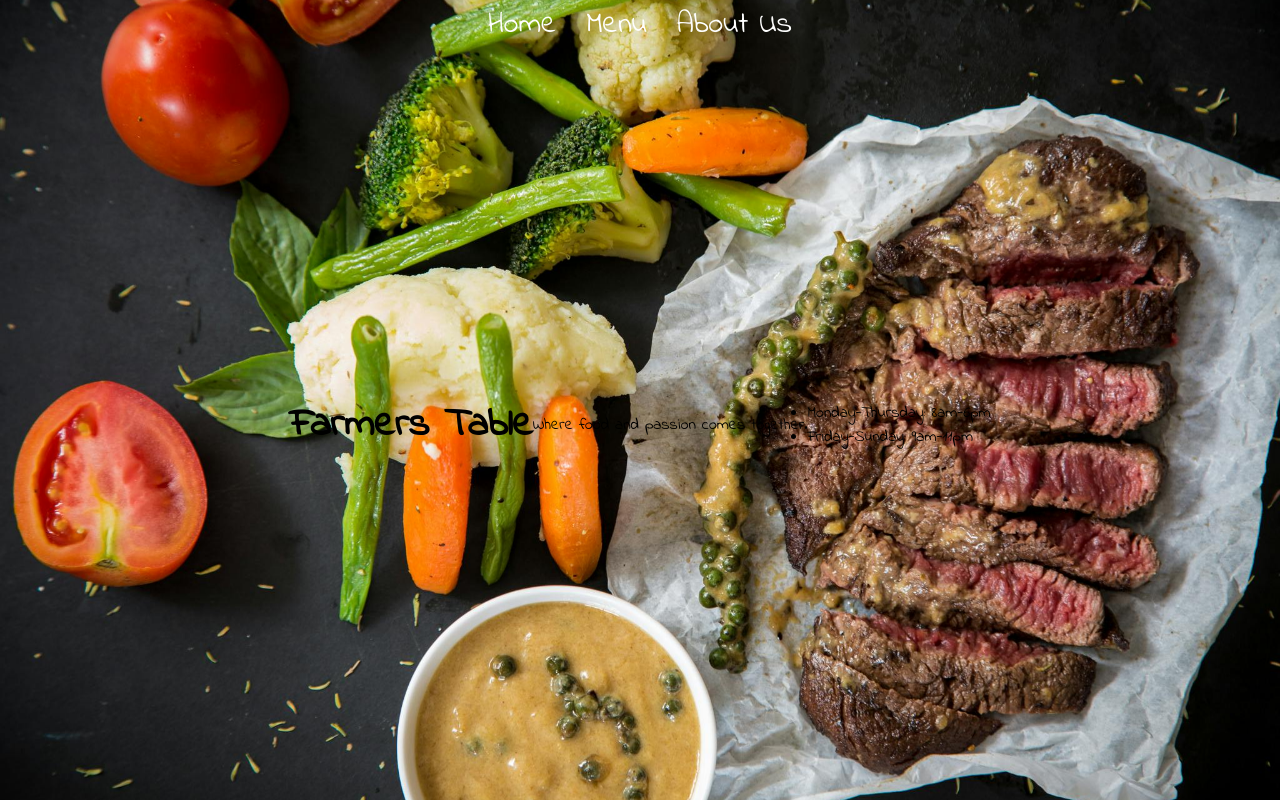
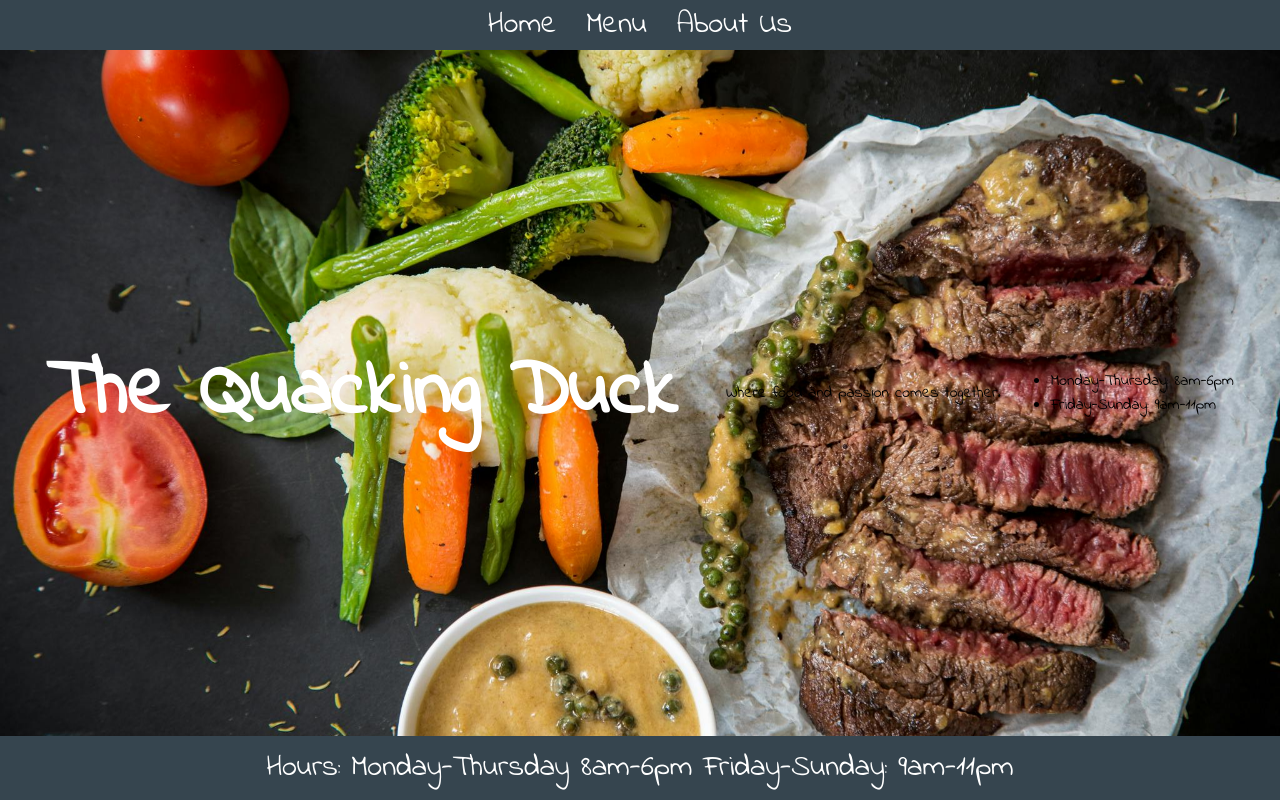
Before and after one commit to hollijay/TOP-Restaurant-Page, a website built with webpack: page src/restaurant.html in a window 1280 px wide. Built offline with nearby package versions, Linux system fonts and the light colour scheme.

Commit message:
minor changes to styling

```diff
--- a/src/page-setup.js
+++ b/src/page-setup.js
@@ -6,7 +6,7 @@ export function loadHomePage(){
     // add header
     const header = document.createElement("H1")
     //add text to header
-    header.textContent = "Farmers Table"
+    header.textContent = "The Quacking Duck"
     //append header to page
     content.appendChild(header)
 
@@ -14,6 +14,7 @@ export function loadHomePage(){
     const firstContainer = document.createElement("div")
     const infoPara = document.createElement("p")
     infoPara.style.whiteSpace = "pre-wrap"
+    infoPara.classList.add()
     let info = `Where food and passion comes together.`
     // let info = `Welcome to farmers table where we pride ourselves in serving fresh local meats and produce!\n
     // We take simple ingredients and elevate them with modern techniques to produce elevated dishes!\n
--- a/src/restaurant.html
+++ b/src/restaurant.html
@@ -14,8 +14,8 @@
             </nav>
         </header>
         <div id=content>
-            <div class = text-container>
-                <!-- <H1>Farmers Table</H1>
+            <!-- <div class = text-container>
+                <H1>Farmers Table</H1>
                 <div>
                     <p>
                         Welcome to farmers table where we pride ourselves in serving fresh local meats and produce!
@@ -36,5 +36,8 @@
                 </div>
             </div> -->
         </div>
+        <footer>
+            <span id="hours">Hours: Monday-Thursday 8am-6pm Friday-Sunday: 9am-11pm</span>
+        </footer>
     </body>
 </html>
--- a/src/styles.css
+++ b/src/styles.css
@@ -32,17 +32,19 @@ nav {
   width: 100%;
   color: white;
   padding: 10px 0;
+  background-color: #36454F
 }
 
 h1{
-  font-size: 40px;
-
+  font-size: 80px;
+  color: white ;
 }
 
 #content {
   display: flex;
   justify-content: center;
   flex: 1;
+  gap: 50px;
   align-items: center;
 }
 
@@ -61,3 +63,18 @@ button:focus{
 button:hover{
   background-color: #36454F;
 }
+
+footer {
+  display: flex;
+  justify-content: center;
+  align-items: center;
+  color: white;
+  width: 100%;
+  padding: 10px 0;
+  background-color: #36454F
+}
+
+#hours{
+  color: white;
+  font-size: 30px;
+}
```
